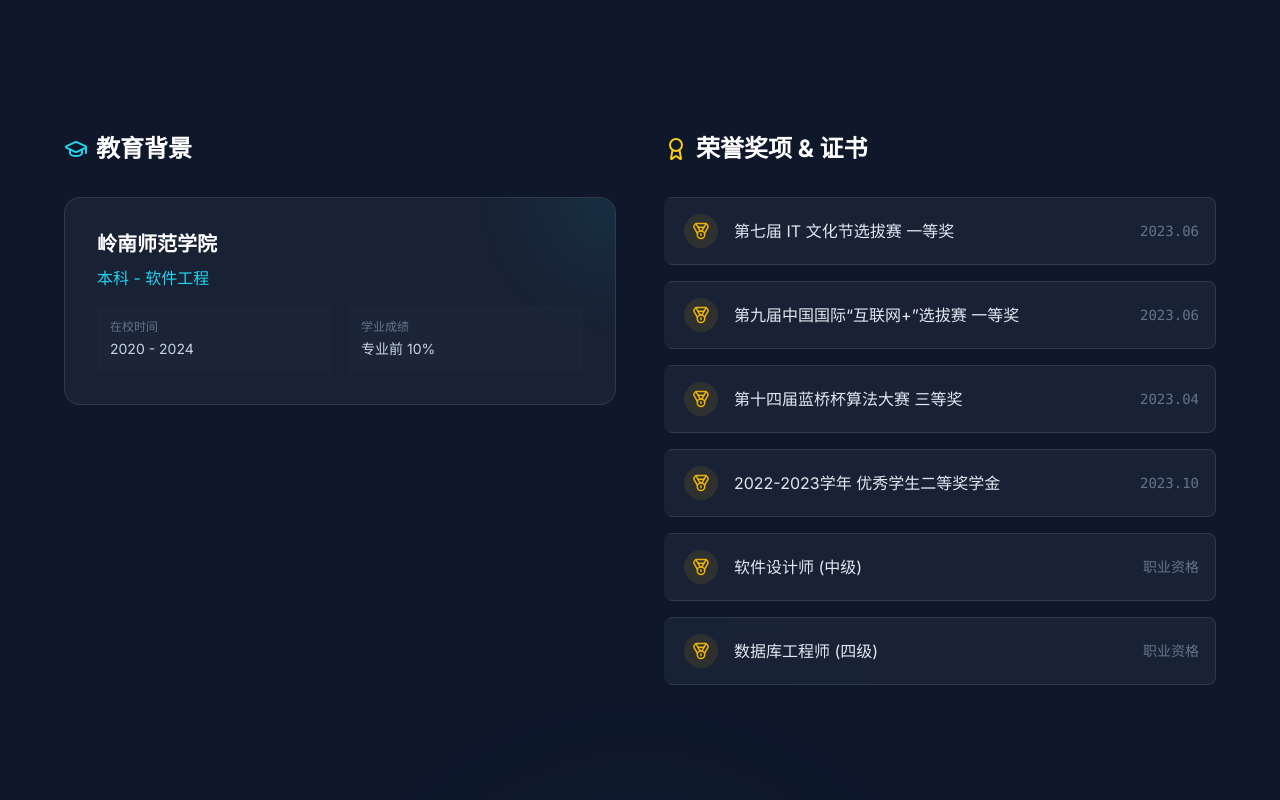
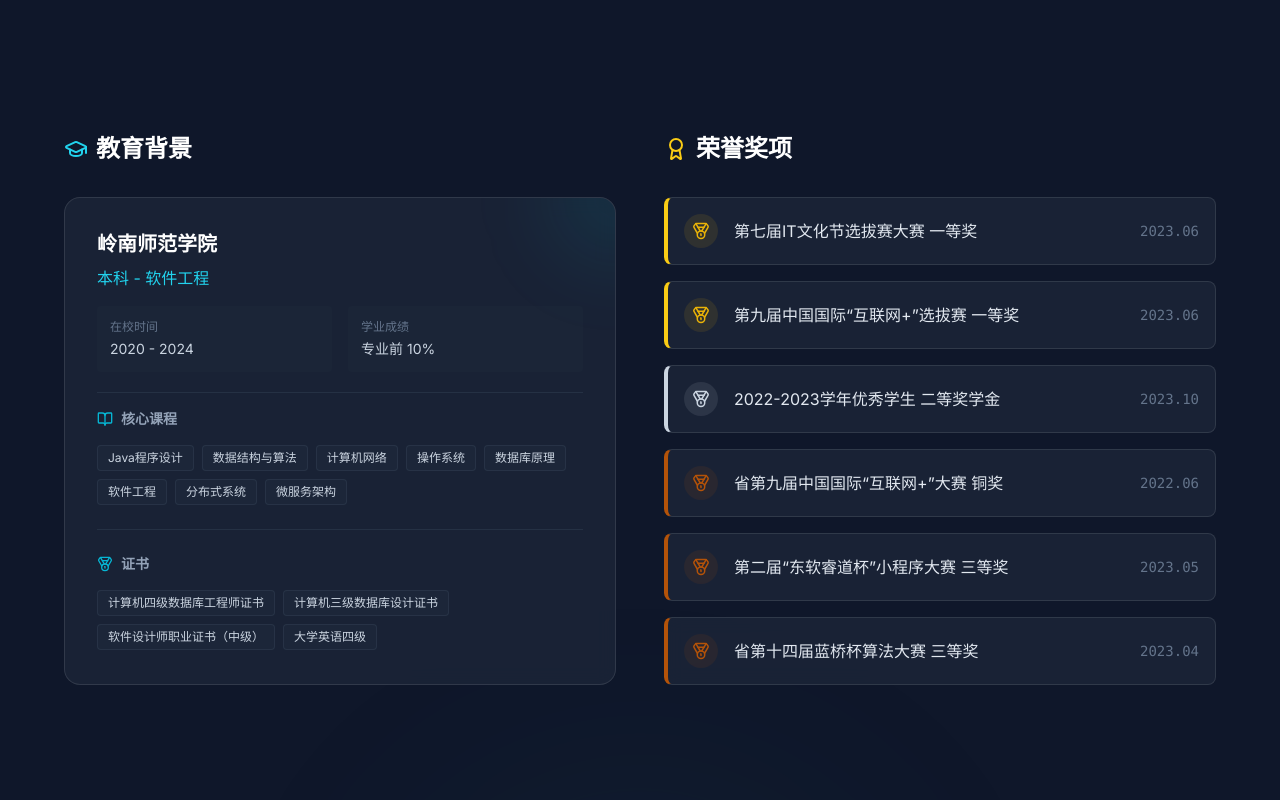
Before and after one commit to 1797483570/owner-plus, a React (Vite) app: page / in a window 1280 px wide. Shown: the part 3240-4040 px from the top of the page. Built offline with nearby package versions, Linux system fonts and the light colour scheme.

Commit message:
feat:完善证书和奖项展示

```diff
--- a/components/Achievements.tsx
+++ b/components/Achievements.tsx
@@ -1,5 +1,5 @@
 import React from 'react';
-import { Award, Medal, GraduationCap } from 'lucide-react';
+import { Award, Medal, GraduationCap, BookOpen } from 'lucide-react';
 import { AWARDS, PROFILE } from '../constants';
 import ScrollReveal from './ScrollReveal';
 
@@ -10,19 +10,19 @@ const Achievements: React.FC = () => {
         <div className="grid grid-cols-1 lg:grid-cols-2 gap-12">
 
           {/* Left: Education */}
-          <ScrollReveal>
-            <div>
+          <ScrollReveal className="h-full">
+            <div className="h-full flex flex-col">
               <h3 className="text-2xl font-bold text-white mb-8 flex items-center gap-2">
                 <GraduationCap className="text-cyan-400" />
                 教育背景
               </h3>
-              <div className="glass-card p-8 rounded-2xl relative overflow-hidden group hover:border-cyan-500/50 transition-colors">
+              <div className="glass-card p-8 rounded-2xl relative overflow-hidden group hover:border-cyan-500/50 transition-colors flex-1 flex flex-col">
                 <div className="absolute top-0 right-0 w-32 h-32 bg-cyan-500/10 rounded-full blur-2xl -translate-y-1/2 translate-x-1/2 group-hover:bg-cyan-500/20 transition-all duration-500"></div>
 
                 <h4 className="text-xl font-bold text-white mb-2">{PROFILE.education.school}</h4>
                 <p className="text-cyan-400 font-medium mb-4">{PROFILE.education.degree}</p>
 
-                <div className="grid grid-cols-2 gap-4 text-sm text-slate-300">
+                <div className="grid grid-cols-2 gap-4 text-sm text-slate-300 mb-1">
                   <div className="bg-slate-800/50 p-3 rounded border border-transparent group-hover:border-slate-700 transition-colors">
                     <span className="block text-slate-500 text-xs uppercase mb-1">在校时间</span>
                     {PROFILE.education.period}
@@ -32,6 +32,34 @@ const Achievements: React.FC = () => {
                     {PROFILE.education.gpa}
                   </div>
                 </div>
+
+                <div className="mt-4 pt-4 border-t border-slate-700/50">
+                  <h5 className="text-sm font-semibold text-slate-400 mb-4 flex items-center gap-2">
+                    <BookOpen size={16} className="text-cyan-500" />
+                    核心课程
+                  </h5>
+                  <div className="flex flex-wrap gap-2">
+                    {PROFILE.education.courses.map((course, i) => (
+                      <span key={i} className="px-2.5 py-1 text-xs rounded bg-slate-800/80 text-slate-300 border border-slate-700/50 hover:border-cyan-500/30 transition-colors">
+                        {course}
+                      </span>
+                    ))}
+                  </div>
+                </div>
+
+                <div className="mt-6 pt-6 border-t border-slate-700/50">
+                   <h5 className="text-sm font-semibold text-slate-400 mb-4 flex items-center gap-2">
+                     <Medal size={16} className="text-cyan-500" />
+                     证书
+                   </h5>
+                   <div className="flex flex-wrap gap-2">
+                     {PROFILE.education.certificates?.map((cert, i) => (
+                       <span key={i} className="px-2.5 py-1 text-xs rounded bg-slate-800/80 text-slate-300 border border-slate-700/50 hover:border-cyan-500/30 transition-colors">
+                         {cert}
+                       </span>
+                     ))}
+                   </div>
+                 </div>
               </div>
             </div>
           </ScrollReveal>
@@ -41,15 +69,23 @@ const Achievements: React.FC = () => {
             <ScrollReveal delay={200}>
               <h3 className="text-2xl font-bold text-white mb-8 flex items-center gap-2">
                 <Award className="text-yellow-400" />
-                荣誉奖项 & 证书
+                荣誉奖项
               </h3>
             </ScrollReveal>
             <div className="grid gap-4">
               {AWARDS.map((award, idx) => (
                 <ScrollReveal key={award.id} delay={200 + idx * 50}>
-                  <div className="glass-card p-4 rounded-lg flex items-center justify-between hover:translate-x-2 transition-transform cursor-default hover:bg-slate-800/80 border-l-4 border-l-transparent hover:border-l-yellow-400">
+                  <div className={`glass-card p-4 rounded-lg flex items-center justify-between hover:translate-x-2 transition-transform cursor-default hover:bg-slate-800/80 border-l-4 ${
+                    award.rank === '1' ? 'border-l-yellow-400' :
+                    award.rank === '2' ? 'border-l-slate-300' :
+                    'border-l-amber-700'
+                  }`}>
                     <div className="flex items-center gap-4">
-                      <div className="p-2 bg-yellow-500/10 rounded-full text-yellow-500">
+                      <div className={`p-2 rounded-full ${
+                        award.rank === '1' ? 'bg-yellow-500/10 text-yellow-500' :
+                        award.rank === '2' ? 'bg-slate-300/10 text-slate-300' :
+                        'bg-amber-700/10 text-amber-700'
+                      }`}>
                         <Medal size={18} />
                       </div>
                       <span className="text-slate-200 font-medium">{award.title}</span>
--- a/constants.ts
+++ b/constants.ts
@@ -4,13 +4,20 @@ export const PROFILE = {
   name: "伍绍恒",
   title: "Java 后端开发工程师",
   email: "wsh1797@163.com",
-  phone: "130-3017-4427",
+  phone: "13030174427",
   age: 24,
   education: {
     school: "岭南师范学院",
     degree: "本科 - 软件工程",
     period: "2020 - 2024",
-    gpa: "专业前 10%"
+    gpa: "专业前 10%",
+    courses: ["Java程序设计", "数据结构与算法", "计算机网络", "操作系统", "数据库原理", "软件工程", "分布式系统", "微服务架构"],
+    certificates: [
+      "计算机四级数据库工程师证书",
+      "计算机三级数据库设计证书",
+      "软件设计师职业证书（中级）",
+      "大学英语四级"
+    ]
   },
   summary: "拥有扎实的 Java 后端开发基础，擅长高并发场景下的系统设计与优化。在 AIGC 集成、微服务架构（Spring Cloud）、容器化部署（Docker）及分布式中间件（Redis, RabbitMQ）方面有实际项目落地经验。具备优秀的排查问题能力，曾通过异步化架构将系统响应速度提升 35%。"
 };
@@ -95,10 +102,10 @@ export const PROJECTS: ProjectItem[] = [
 ];
 
 export const AWARDS: AwardItem[] = [
-  { id: "a1", title: "第七届 IT 文化节选拔赛 一等奖", date: "2023.06" },
-  { id: "a2", title: "第九届中国国际“互联网+”选拔赛 一等奖", date: "2023.06" },
-  { id: "a3", title: "第十四届蓝桥杯算法大赛 三等奖", date: "2023.04" },
-  { id: "a4", title: "2022-2023学年 优秀学生二等奖学金", date: "2023.10" },
-  { id: "a5", title: "软件设计师 (中级)", date: "职业资格" },
-  { id: "a6", title: "数据库工程师 (四级)", date: "职业资格" },
+  { id: "a1", title: "第七届IT文化节选拔赛大赛 一等奖", date: "2023.06", rank: "1" },
+  { id: "a2", title: "第九届中国国际“互联网+”选拔赛 一等奖", date: "2023.06", rank: "1" },
+  { id: "a6", title: "2022-2023学年优秀学生 二等奖学金", date: "2023.10", rank: "2" },
+  { id: "a3", title: "省第九届中国国际“互联网+”大赛 铜奖", date: "2022.06", rank: "3" },
+  { id: "a4", title: "第二届“东软睿道杯”小程序大赛 三等奖", date: "2023.05", rank: "3" },
+  { id: "a5", title: "省第十四届蓝桥杯算法大赛 三等奖", date: "2023.04", rank: "3" },
 ];
```
